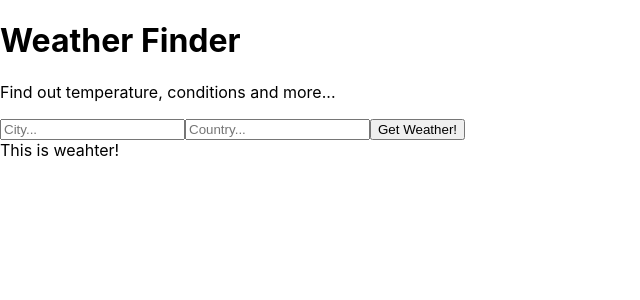
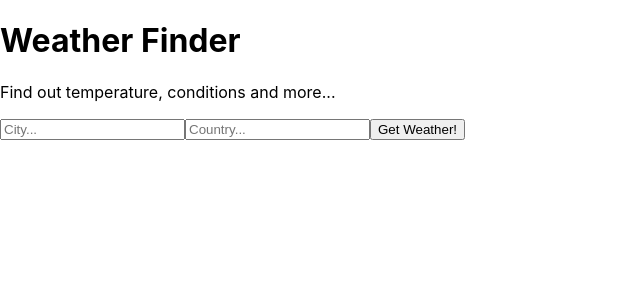
Before and after one commit to heyboy6059/reactWeatherApp, a React (Create React App) app: page / in a window 1280 px wide. Shown: the top 300 px of the page, without its empty margins (0-640 px from the left). Built offline with nearby package versions, Linux system fonts and the light colour scheme.

Commit message:
linnked all updated state to the Weather.js component

```diff
--- a/src/App.js
+++ b/src/App.js
@@ -41,7 +41,14 @@
         <Titles/>
         <Form getWeather={this.getWeather}/>
         {/* {console.log("this is updated state:", this.state)}; */}
-        <Weather />
+        <Weather
+          city={this.state.city}
+          temperature={this.state.temperature}
+          country={this.state.country}
+          humidity={this.state.humidity}
+          description={this.state.description}
+          error={this.state.error}
+          />
       </div>
 
     );
--- a/src/components/Weather.js
+++ b/src/components/Weather.js
@@ -4,7 +4,10 @@
 render(){
         return (
             <div>
-                This is weahter!
+                {this.props.city && this.props.country && <p>Location:{this.props.city}, {this.props.country}</p>}
+                {this.props.temperature && <p>Temperature: {this.props.temperature}</p>}
+                {this.props.humidity && <p>Humidity: {this.props.humidity}</p>}
+                {this.props.description && <p>Conditions: {this.props.description}</p>}
             </div>
         );
     }
```
